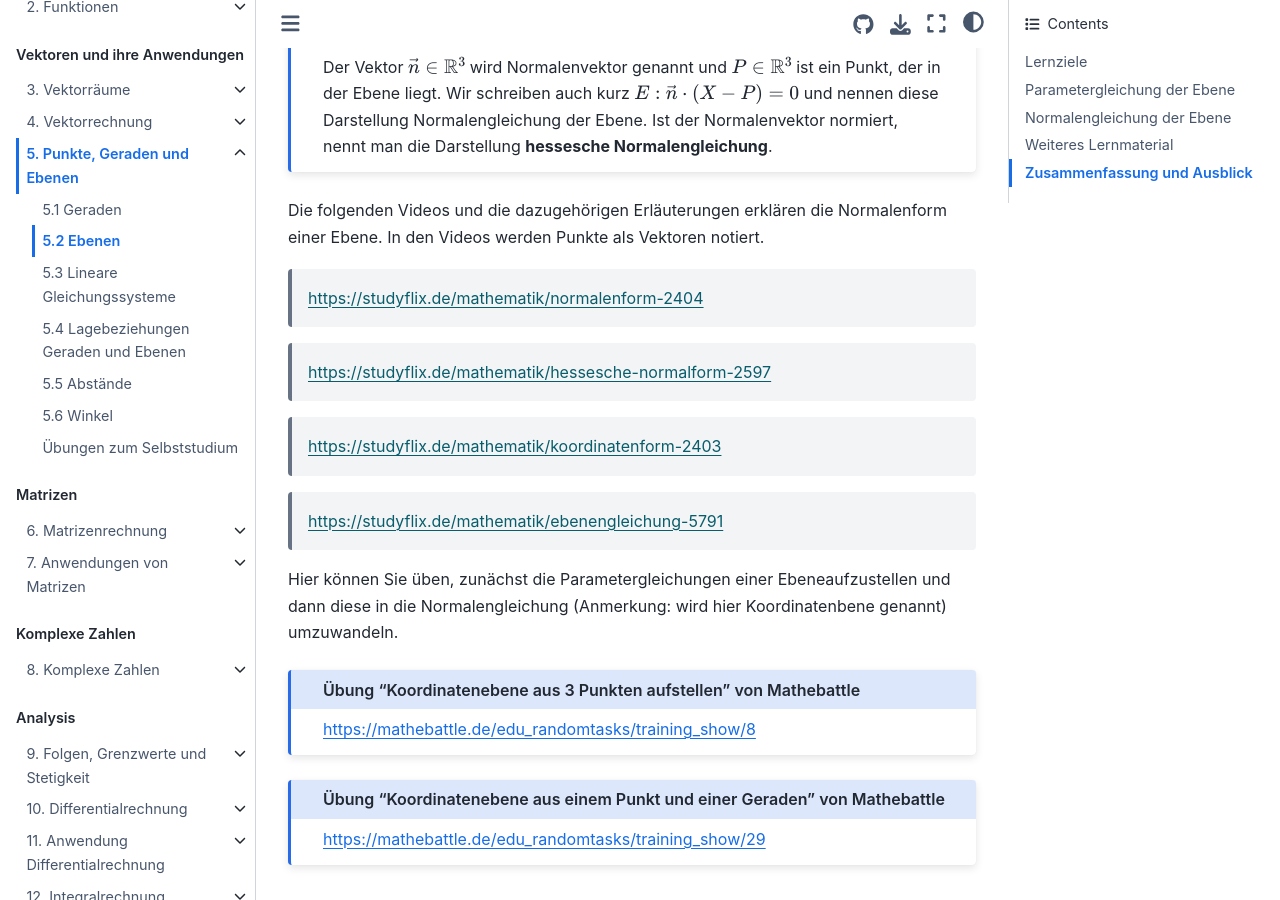
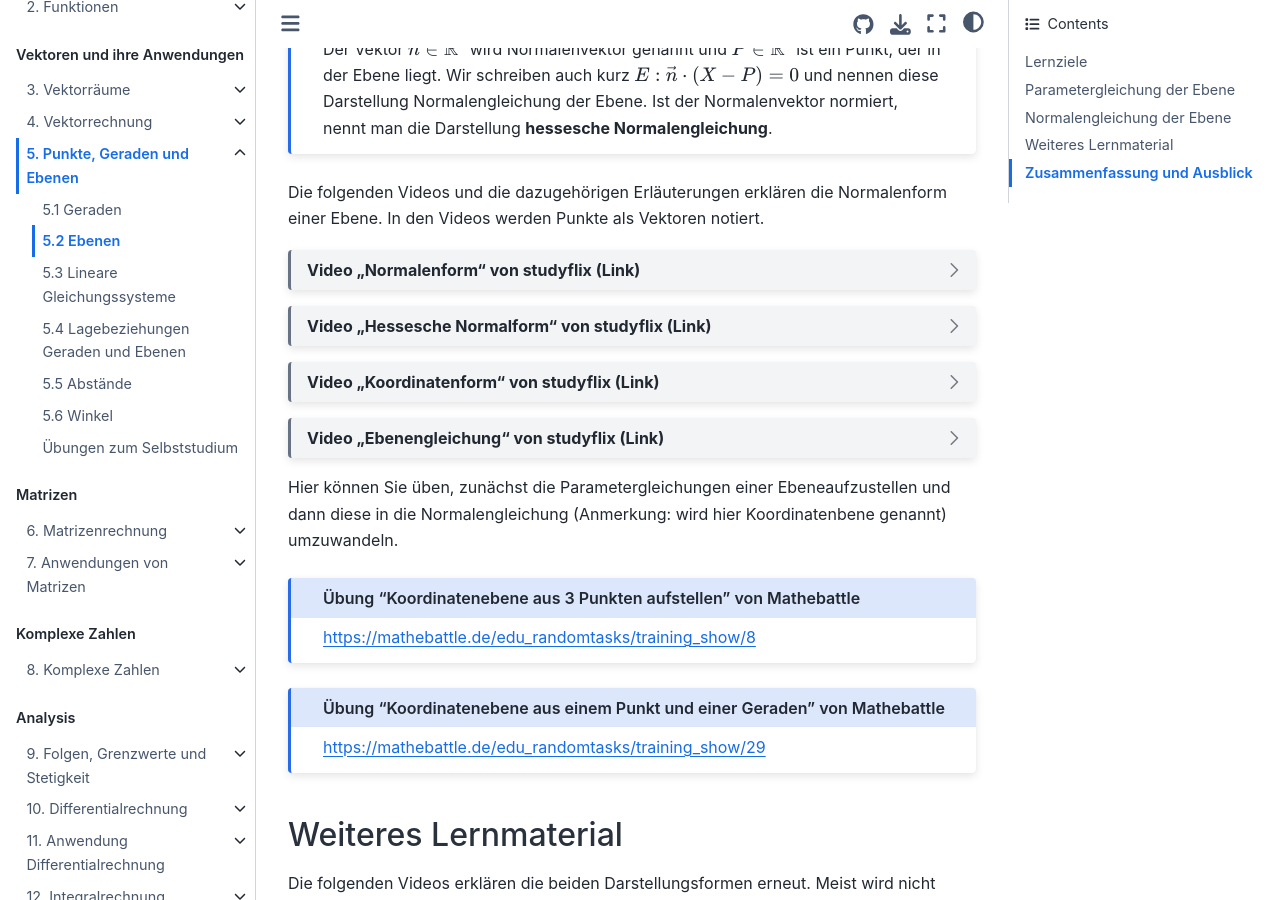
Before and after one commit to s-linden/mathematik-1-grundlagen, a Jupyter Book: the page built from chapter05/chapter05_sec02.md, in a window 1280 px wide and 900 px high, scrolled down 2929 px. Built offline with Jupyter Book 1.0.4 settings and Sphinx 7.4.7 and the Sphinx Book theme 1.1.4, drawn with Linux system fonts in a browser that asks for light colours; a script that is not in the unit is left out; comment, search, counter and statistics services are not loaded; some of the changed text lies outside the part shown.

Commit message:
5.2: Studyflix-Videos in aufklappbare Kästen, externe Links in neuem Tab
Co-Authored-By: Claude Opus 5.5 <noreply@anthropic.com>
Claude-Session: https://claude.ai/code/session_01Cq9V6ePqkm7K2A5T7g5iQo

````diff
--- a/_config.yml
+++ b/_config.yml
@@ -36,6 +36,7 @@ sphinx:
       figure: "Abb. %s:"
       table: "Tab. %s"
     math_numfig: true           # Formelnummern kapitelweise, z. B. (7.3)
+    myst_links_external_new_tab: true  # externe Links in neuem Tab öffnen
     togglebutton_hint_hide: ""  # kein "Click to hide"
     mathjax_path: https://cdn.jsdelivr.net/npm/mathjax@3/es5/tex-mml-chtml.js
     html_css_files:
--- a/chapter05/chapter05_sec02.md
+++ b/chapter05/chapter05_sec02.md
@@ -53,7 +53,9 @@ t\cdot\vec{v}$ und nennen diese Darstellung Parametergleichung der Ebene.
 Das folgende Video und die dazugehörigen Erläuterungen erklären die
 Parameterform einer Ebene. In dem Video werden Punkte als Vektoren notiert.
 
-> [https://studyflix.de/mathematik/parameterform-2402](https://studyflix.de/mathematik/parameterform-2402)
+```{dropdown} Video „Parameterform“ von studyflix (Link)
+[Zum Video auf studyflix.de](https://studyflix.de/mathematik/parameterform-2402)
+```
 
 ## Normalengleichung der Ebene
 
@@ -121,13 +123,21 @@ der Ebene. Ist der Normalenvektor normiert, nennt man die Darstellung
 Die folgenden Videos und die dazugehörigen Erläuterungen erklären die
 Normalenform einer Ebene. In den Videos werden Punkte als Vektoren notiert.
 
-> [https://studyflix.de/mathematik/normalenform-2404](https://studyflix.de/mathematik/normalenform-2404)
+```{dropdown} Video „Normalenform“ von studyflix (Link)
+[Zum Video auf studyflix.de](https://studyflix.de/mathematik/normalenform-2404)
+```
 
-> [https://studyflix.de/mathematik/hessesche-normalform-2597](https://studyflix.de/mathematik/hessesche-normalform-2597)
+```{dropdown} Video „Hessesche Normalform“ von studyflix (Link)
+[Zum Video auf studyflix.de](https://studyflix.de/mathematik/hessesche-normalform-2597)
+```
 
-> [https://studyflix.de/mathematik/koordinatenform-2403](https://studyflix.de/mathematik/koordinatenform-2403)
+```{dropdown} Video „Koordinatenform“ von studyflix (Link)
+[Zum Video auf studyflix.de](https://studyflix.de/mathematik/koordinatenform-2403)
+```
 
-> [https://studyflix.de/mathematik/ebenengleichung-5791](https://studyflix.de/mathematik/ebenengleichung-5791)
+```{dropdown} Video „Ebenengleichung“ von studyflix (Link)
+[Zum Video auf studyflix.de](https://studyflix.de/mathematik/ebenengleichung-5791)
+```
 
 Hier können Sie üben, zunächst die Parametergleichungen einer Ebeneaufzustellen
 und dann diese in die Normalengleichung (Anmerkung: wird hier Koordinatenbene
````
